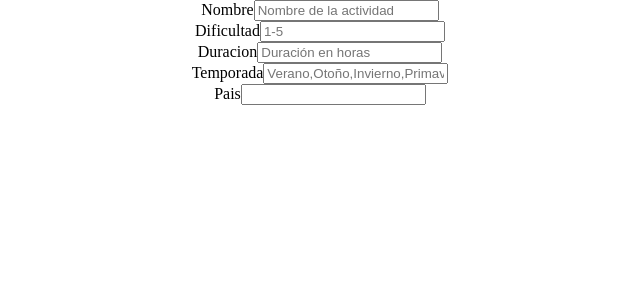
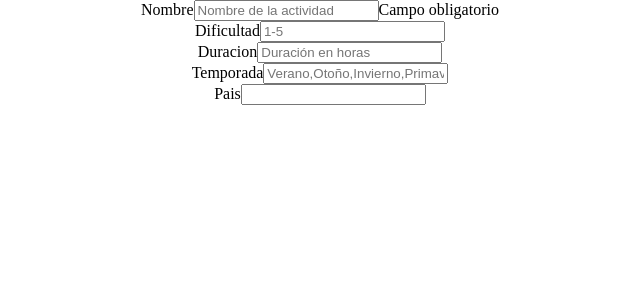
Before and after one commit to rubencorba/ProyectoIndividual-Countries, a React (Vite) app in the folder client/: page /create in a window 1280 px wide. Shown: the top 300 px of the page, without its empty margins (320-960 px from the left). Built offline with nearby package versions, Linux system fonts and the light colour scheme.

Commit message:
twenty seventh commit

```diff
--- a/client/src/redux/reducer/index.js
+++ b/client/src/redux/reducer/index.js
@@ -11,7 +11,7 @@ const initialState={
 export const reducer=(state=initialState,action)=>{
     switch (action.type){
         case GET_ALL_COUNTRIES:
-            return {...state,allCountries:action.payload}
+            return {...state,allCountries:action.payload,allCountriesCopy:action.payload}
         case GET_COUNTRY_BY_NAME:
             return {...state,allCountries:action.payload}
         case GET_DETAIL_COUNTRY:
--- a/client/src/views/create/createComponent.jsx
+++ b/client/src/views/create/createComponent.jsx
@@ -13,7 +13,7 @@ function CreateComponent() {
   });
 
   const [error,setError]=useState({
-    nombre:'',
+    nombre:'Campo obligatorio', //Para colocal un mensaje de error antes de escribir: nombre:'por favor completar este campo'
     dificultad:"",
     duracion:"",
     temporada:"",
@@ -21,12 +21,11 @@ function CreateComponent() {
   });
 
   const validate=(input)=>{
-    if (input.nombre.length<4){
-      console.log("menor que 4");
+    if (input.nombre.length<1){
+      setError({...error,nombre:"El nombre no puede estar vacío"})
       return
     }
-    console.log("ahora si")
-    return
+    setError({...error,nombre:''})
   }
 
   const handleChange=(event)=>{
@@ -51,6 +50,7 @@ function CreateComponent() {
           name='nombre'
           onChange={handleChange}
           value={input.value}/>
+          <span>{error.nombre}</span>
         </div>
         <div>
           <label>Dificultad</label>
@@ -83,6 +83,7 @@ function CreateComponent() {
           onChange={handleChange}
           value={input.value}/>
         </div>
+        {error.nombre? null : <button type='submit' >Crear</button>}
       </form>
     </div>
   )
```
